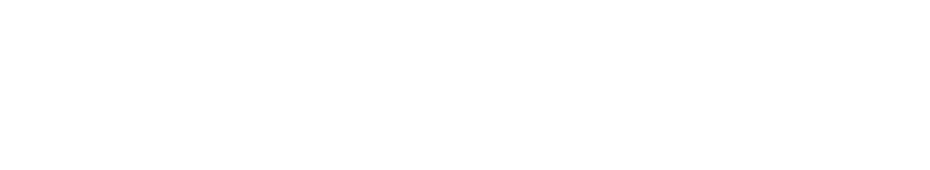
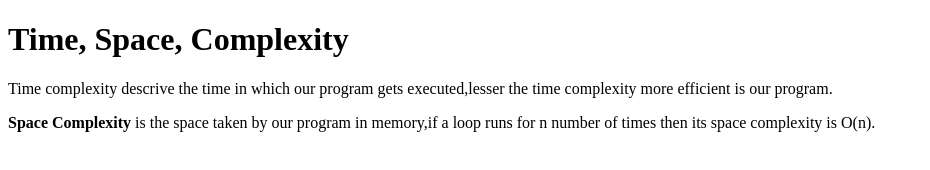
Before and after one commit to acciojob/time-and-space-complexity-YashSahaa, a website: page main.html in a window 1280 px wide. Shown: the whole page, without its empty margins (0-930 px from the left). Drawn offline with Linux system fonts and the light colour scheme.

Commit message:
created a submission

```diff
--- a/main.html
+++ b/main.html
@@ -8,6 +8,9 @@
 
 <body>
 	<!-- the entire body must be written by student -->
+	<h1>Time, Space, Complexity</h1>
+	<p>Time complexity descrive the time in which our program gets executed,lesser the time complexity more efficient is our program.</p>
+	<p><b>Space Complexity</b> is the space taken by our program in memory,if a loop runs for n number of times then its space complexity is O(n).</p>
     <script type="text/javascript" src="./script.js">
 </script>
 
```
